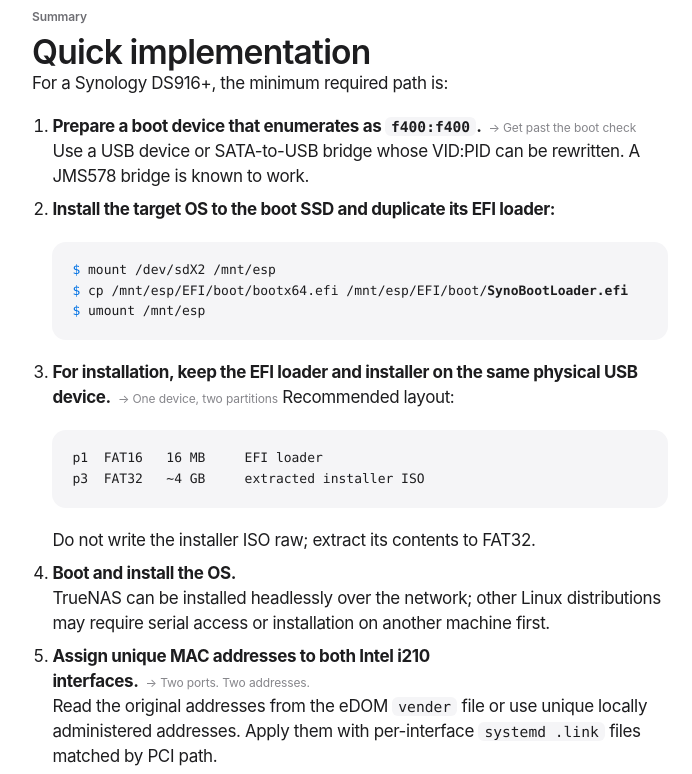
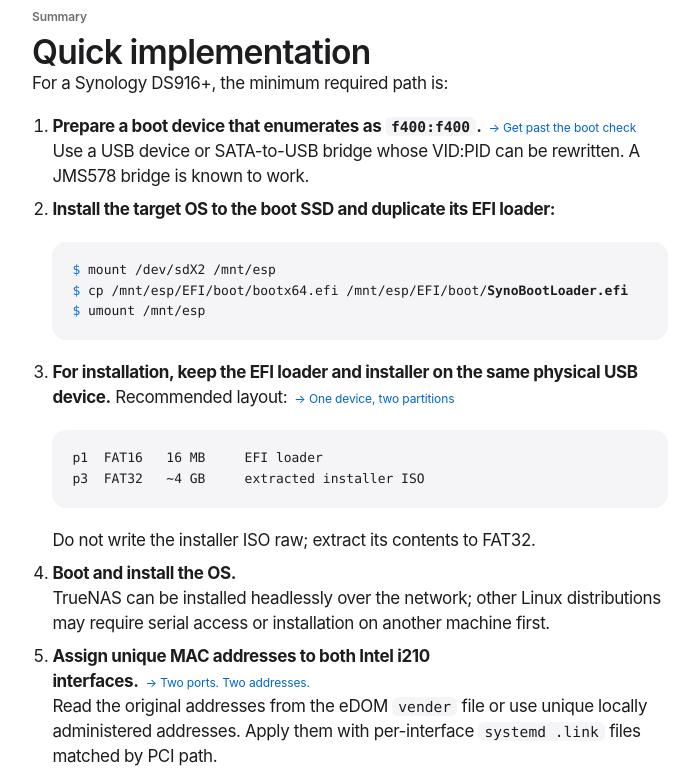
Before and after one commit to jdbatenburg/jdbatenburg.github.io, a plain HTML site: page truenas-ds916/index.html in a window 1280 px wide. Shown: the part 1880-2654 px from the top of the page, without its empty margins (290-982 px from the left). Drawn offline with Linux system fonts and the light colour scheme.

Commit message:
Jump links in Apple blue; fix step 3 line order

```diff
--- a/truenas-ds916/index.html
+++ b/truenas-ds916/index.html
@@ -75,8 +75,8 @@
   .kicker{font-weight:600; font-size:12px; color:var(--muted); margin:0 0 8px; letter-spacing:-.01em}
 
   ul,ol{margin:0 0 18px; padding-left:1.2em} li{margin:8px 0}
-  .jump{font-size:12px; letter-spacing:-.01em; color:var(--faint); white-space:nowrap; margin-left:7px}
-  .jump:hover{color:var(--accent-ink)}
+  .jump{font-size:12px; letter-spacing:-.01em; color:var(--accent-ink); white-space:nowrap; margin-left:7px}
+  .jump:hover{color:var(--accent); text-decoration:underline}
   .jump-row{margin-top:10px} .jump-row .jump{margin:0 16px 0 0}
   .jump:hover{color:var(--accent-ink)}
   section[id]{scroll-margin-top:24px}
@@ -140,7 +140,7 @@
 <pre><span class="p">$</span> mount /dev/sdX2 /mnt/esp
 <span class="p">$</span> cp /mnt/esp/EFI/boot/bootx64.efi /mnt/esp/EFI/boot/<b>SynoBootLoader.efi</b>
 <span class="p">$</span> umount /mnt/esp</pre></li>
-        <li><b>For installation, keep the EFI loader and installer on the same physical USB device.</b><a class="jump" href="#two-partitions">&rarr; One device, two partitions</a> Recommended layout:
+        <li><b>For installation, keep the EFI loader and installer on the same physical USB device.</b> Recommended layout:<a class="jump" href="#two-partitions">&rarr; One device, two partitions</a>
 <pre>p1  FAT16   16 MB     EFI loader
 p3  FAT32   ~4 GB     extracted installer ISO</pre>
           Do not write the installer ISO raw; extract its contents to FAT32.</li>
```
